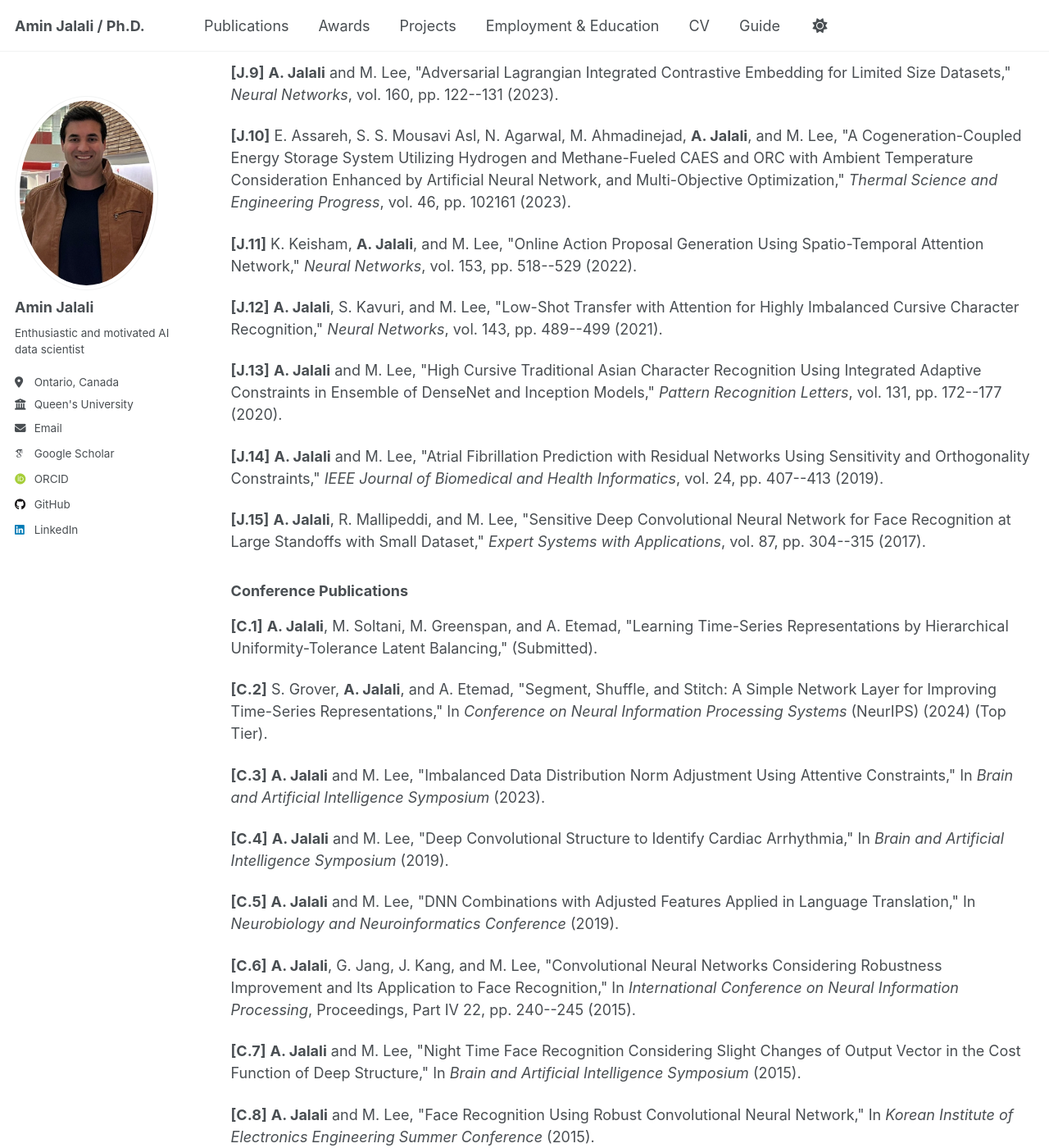
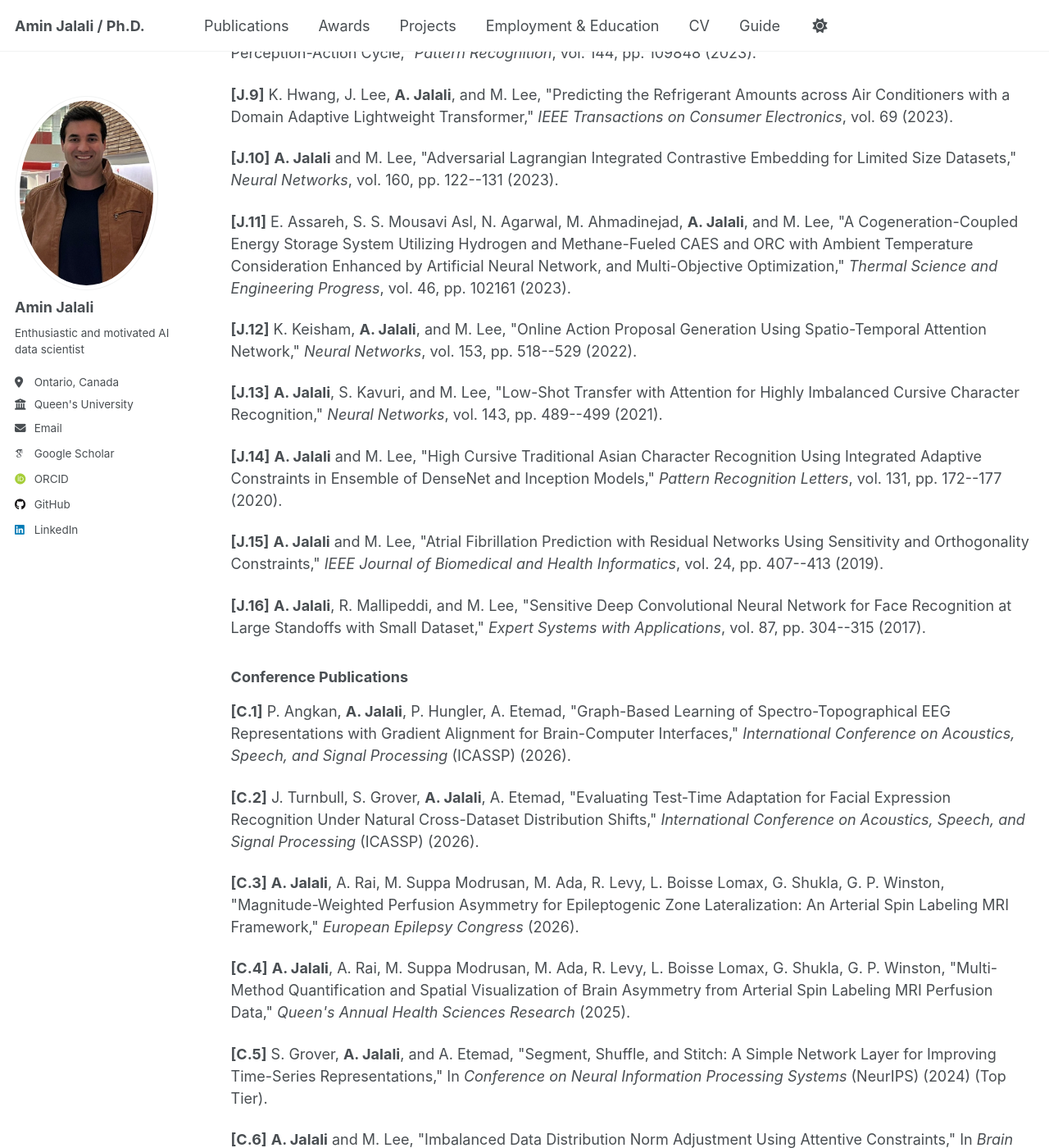
Before and after one commit to aminjalali-research/aminjalali-research.github.io, a Jekyll site: the page built from _pages/publications.html, in a window 1280 px wide and 1400 px high, scrolled down 1527 px. Shown: the whole window at 82% size. Built offline with Jekyll 4.4.1, drawn with Linux system fonts in a browser that asks for light colours; some web fonts are replaced; some of the changed text lies outside the part shown.

Commit message:
Update website from latest resume: refresh publications, employment, projects, awards, and about page
- About: Updated publication count (42), citations (890+), h-index (17)
- Employment: Added missing bullet for first postdoc; removed Bachelor's section
- Publications: Added J.1 (TMLR), updated J.2/J.3 venues; added C.1-C.4 (ICASSP 2026, European Epilepsy Congress, Queen's Health Sciences); added C.13; renumbered all entries
- Projects: Updated first section header to Dept of Medicine / Centre for Neuroscience Studies; added EEG-Language, RAG project items
- Awards: Removed Grants, Teaching, Invited Talks, and Graduate Coursework sections

```diff
--- a/_pages/portfolio.html
+++ b/_pages/portfolio.html
@@ -9,17 +9,19 @@ author_profile: true
 
 <h1>Projects</h1>
 
-<h2>Human-Centered AI and Interactive Machines Lab / Ingenuity Labs Research Center</h2>
+<h2>Department of Medicine / Centre for Neuroscience Studies</h2>
 <p><strong>Ongoing Research Projects</strong> | <em>2025-Present</em></p>
 
 <ul>
 <li>Implementing AI algorithms for pre-surgical decision-making for neurological diseases and in particular for epilepsy.</li>
+<li>Chain-of-thought and PEFT fine-tuning of EEG-Language models for seizure detection.</li>
+<li>RAG (Retrieval-Augmented Generation) to search over neurologists' reports to retrieve the searched content.</li>
 <li>Analyzing the pipelines and monitoring systems in the hospital in order to develop programming code to make the processes more efficient.</li>
 <li>Improving the algorithms designed to precisely detect hippocampal sclerosis measurements and MRI arterial spin labeling asymmetry detection (Kingston General Hospital Project).</li>
 </ul>
 
 <h2>Human-Centered AI and Interactive Machines Lab / Ingenuity Labs Research Center</h2>
-<p><strong>Ongoing Research Projects</strong> | <em>2023-2025</em></p>
+<p><strong>Research Projects</strong> | <em>2023-2025</em></p>
 
 <ul>
 <li>Developed AI and ML models for time-series forecasting and anomaly detection applications (Bank of Montreal Project).</li>
--- a/_pages/publications.html
+++ b/_pages/publications.html
@@ -27,52 +27,62 @@ author_profile: true
 
 <h3>Journal Publications</h3>
 
-<p><strong>[J.1]</strong> P. Angkan, <strong>A. Jalali</strong>, P. Hungler, A. Etemad, "Multi-Domain EEG Representation Learning with Orthogonal Mapping and Attention-based Fusion for Cognitive Load Classification," (Submitted).</p>
+<p><strong>[J.1]</strong> <strong>A. Jalali</strong>, M. Soltani, M. Greenspan, and A. Etemad, "Learning Time-Series Representations by Hierarchical Uniformity-Tolerance Latent Balancing," <em>Transactions on Machine Learning Research</em> (2025).</p>
 
-<p><strong>[J.2]</strong> J. Kim, M. Toikkanen, <strong>A. Jalali</strong>, M. Kim, H. Han, H. Kim, W. Shin, J. Ho-Young, K. Kim, "Adaptive Metadata-Guided Supervised Contrastive Learning for Domain Adaptation on Respiratory Sound Classification," <em>IEEE Journal of Biomedical and Health Informatics</em>, vol., pp. (2025).</p>
+<p><strong>[J.2]</strong> P. Angkan, <strong>A. Jalali</strong>, P. Hungler, A. Etemad, "Multi-Domain EEG Representation Learning with Orthogonal Mapping and Attention-based Fusion for Cognitive Load Classification," <em>IEEE Transactions on Human-Machine Systems</em> (2025).</p>
 
-<p><strong>[J.3]</strong> M. Bermudez-Gonzalez, <strong>A. Jalali</strong>, and M. Lee, "Dynamically Adaptive Deformable Feature Fusion for multi-scale character detection in ancient documents," <em>Engineering Applications of Artificial Intelligence</em>, vol. 139, pp. 109458 (2025).</p>
+<p><strong>[J.3]</strong> J. Kim, M. Toikkanen, <strong>A. Jalali</strong>, M. Kim, H. Han, H. Kim, W. Shin, J. Ho-Young, K. Kim, "Adaptive Metadata-Guided Supervised Contrastive Learning for Domain Adaptation on Respiratory Sound Classification," <em>IEEE Journal of Biomedical and Health Informatics</em>, vol. 29, No. 8 (2025).</p>
 
-<p><strong>[J.4]</strong> <strong>A. Jalali</strong>, S. Lee, and M. Lee, "Learnable Feature Alignment with Attention-Based Data Augmentation for Handling Data Issue in Traditional Scripts," <em>Applied Soft Computing</em>, vol. 167, pp. 112394 (2024).</p>
+<p><strong>[J.4]</strong> M. Bermudez-Gonzalez, <strong>A. Jalali</strong>, and M. Lee, "Dynamically Adaptive Deformable Feature Fusion for multi-scale character detection in ancient documents," <em>Engineering Applications of Artificial Intelligence</em>, vol. 139, pp. 109458 (2025).</p>
 
-<p><strong>[J.5]</strong> S. A. M. Mohamud, <strong>A. Jalali</strong>, and M. Lee, "Hierarchical Reasoning Based on Perception Action Cycle for Visual Question Answering," <em>Expert Systems with Applications</em>, vol. 241, pp. 122698 (2024).</p>
+<p><strong>[J.5]</strong> <strong>A. Jalali</strong>, S. Lee, and M. Lee, "Learnable Feature Alignment with Attention-Based Data Augmentation for Handling Data Issue in Traditional Scripts," <em>Applied Soft Computing</em>, vol. 167, pp. 112394 (2024).</p>
 
-<p><strong>[J.6]</strong> K. Keisham, <strong>A. Jalali</strong>, J. Kim, M. Lee, "Multi-Level Alignment for Few-Shot Temporal Action Localization," <em>Information Sciences</em>, vol. 650, pp. 119618 (2023).</p>
+<p><strong>[J.6]</strong> S. A. M. Mohamud, <strong>A. Jalali</strong>, and M. Lee, "Hierarchical Reasoning Based on Perception Action Cycle for Visual Question Answering," <em>Expert Systems with Applications</em>, vol. 241, pp. 122698 (2024).</p>
 
-<p><strong>[J.7]</strong> S. A. M. Mohamud, <strong>A. Jalali</strong>, and M. Lee, "Encoder-Decoder Cycle for Visual Question Answering Based on Perception-Action Cycle," <em>Pattern Recognition</em>, vol. 144, pp. 109848 (2023).</p>
+<p><strong>[J.7]</strong> K. Keisham, <strong>A. Jalali</strong>, J. Kim, M. Lee, "Multi-Level Alignment for Few-Shot Temporal Action Localization," <em>Information Sciences</em>, vol. 650, pp. 119618 (2023).</p>
 
-<p><strong>[J.8]</strong> K. Hwang, J. Lee, <strong>A. Jalali</strong>, and M. Lee, "Predicting the Refrigerant Amounts across Air Conditioners with a Domain Adaptive Lightweight Transformer," <em>IEEE Transactions on Consumer Electronics</em>, vol. 69 (2023).</p>
+<p><strong>[J.8]</strong> S. A. M. Mohamud, <strong>A. Jalali</strong>, and M. Lee, "Encoder-Decoder Cycle for Visual Question Answering Based on Perception-Action Cycle," <em>Pattern Recognition</em>, vol. 144, pp. 109848 (2023).</p>
 
-<p><strong>[J.9]</strong> <strong>A. Jalali</strong> and M. Lee, "Adversarial Lagrangian Integrated Contrastive Embedding for Limited Size Datasets," <em>Neural Networks</em>, vol. 160, pp. 122--131 (2023).</p>
+<p><strong>[J.9]</strong> K. Hwang, J. Lee, <strong>A. Jalali</strong>, and M. Lee, "Predicting the Refrigerant Amounts across Air Conditioners with a Domain Adaptive Lightweight Transformer," <em>IEEE Transactions on Consumer Electronics</em>, vol. 69 (2023).</p>
 
-<p><strong>[J.10]</strong> E. Assareh, S. S. Mousavi Asl, N. Agarwal, M. Ahmadinejad, <strong>A. Jalali</strong>, and M. Lee, "A Cogeneration-Coupled Energy Storage System Utilizing Hydrogen and Methane-Fueled CAES and ORC with Ambient Temperature Consideration Enhanced by Artificial Neural Network, and Multi-Objective Optimization," <em>Thermal Science and Engineering Progress</em>, vol. 46, pp. 102161 (2023).</p>
+<p><strong>[J.10]</strong> <strong>A. Jalali</strong> and M. Lee, "Adversarial Lagrangian Integrated Contrastive Embedding for Limited Size Datasets," <em>Neural Networks</em>, vol. 160, pp. 122--131 (2023).</p>
 
-<p><strong>[J.11]</strong> K. Keisham, <strong>A. Jalali</strong>, and M. Lee, "Online Action Proposal Generation Using Spatio-Temporal Attention Network," <em>Neural Networks</em>, vol. 153, pp. 518--529 (2022).</p>
+<p><strong>[J.11]</strong> E. Assareh, S. S. Mousavi Asl, N. Agarwal, M. Ahmadinejad, <strong>A. Jalali</strong>, and M. Lee, "A Cogeneration-Coupled Energy Storage System Utilizing Hydrogen and Methane-Fueled CAES and ORC with Ambient Temperature Consideration Enhanced by Artificial Neural Network, and Multi-Objective Optimization," <em>Thermal Science and Engineering Progress</em>, vol. 46, pp. 102161 (2023).</p>
 
-<p><strong>[J.12]</strong> <strong>A. Jalali</strong>, S. Kavuri, and M. Lee, "Low-Shot Transfer with Attention for Highly Imbalanced Cursive Character Recognition," <em>Neural Networks</em>, vol. 143, pp. 489--499 (2021).</p>
+<p><strong>[J.12]</strong> K. Keisham, <strong>A. Jalali</strong>, and M. Lee, "Online Action Proposal Generation Using Spatio-Temporal Attention Network," <em>Neural Networks</em>, vol. 153, pp. 518--529 (2022).</p>
 
-<p><strong>[J.13]</strong> <strong>A. Jalali</strong> and M. Lee, "High Cursive Traditional Asian Character Recognition Using Integrated Adaptive Constraints in Ensemble of DenseNet and Inception Models," <em>Pattern Recognition Letters</em>, vol. 131, pp. 172--177 (2020).</p>
+<p><strong>[J.13]</strong> <strong>A. Jalali</strong>, S. Kavuri, and M. Lee, "Low-Shot Transfer with Attention for Highly Imbalanced Cursive Character Recognition," <em>Neural Networks</em>, vol. 143, pp. 489--499 (2021).</p>
 
-<p><strong>[J.14]</strong> <strong>A. Jalali</strong> and M. Lee, "Atrial Fibrillation Prediction with Residual Networks Using Sensitivity and Orthogonality Constraints," <em>IEEE Journal of Biomedical and Health Informatics</em>, vol. 24, pp. 407--413 (2019).</p>
+<p><strong>[J.14]</strong> <strong>A. Jalali</strong> and M. Lee, "High Cursive Traditional Asian Character Recognition Using Integrated Adaptive Constraints in Ensemble of DenseNet and Inception Models," <em>Pattern Recognition Letters</em>, vol. 131, pp. 172--177 (2020).</p>
 
-<p><strong>[J.15]</strong> <strong>A. Jalali</strong>, R. Mallipeddi, and M. Lee, "Sensitive Deep Convolutional Neural Network for Face Recognition at Large Standoffs with Small Dataset," <em>Expert Systems with Applications</em>, vol. 87, pp. 304--315 (2017).</p>
+<p><strong>[J.15]</strong> <strong>A. Jalali</strong> and M. Lee, "Atrial Fibrillation Prediction with Residual Networks Using Sensitivity and Orthogonality Constraints," <em>IEEE Journal of Biomedical and Health Informatics</em>, vol. 24, pp. 407--413 (2019).</p>
+
+<p><strong>[J.16]</strong> <strong>A. Jalali</strong>, R. Mallipeddi, and M. Lee, "Sensitive Deep Convolutional Neural Network for Face Recognition at Large Standoffs with Small Dataset," <em>Expert Systems with Applications</em>, vol. 87, pp. 304--315 (2017).</p>
 
 <h3>Conference Publications</h3>
 
-<p><strong>[C.1]</strong> <strong>A. Jalali</strong>, M. Soltani, M. Greenspan, and A. Etemad, "Learning Time-Series Representations by Hierarchical Uniformity-Tolerance Latent Balancing," (Submitted).</p>
+<p><strong>[C.1]</strong> P. Angkan, <strong>A. Jalali</strong>, P. Hungler, A. Etemad, "Graph-Based Learning of Spectro-Topographical EEG Representations with Gradient Alignment for Brain-Computer Interfaces," <em>International Conference on Acoustics, Speech, and Signal Processing</em> (ICASSP) (2026).</p>
 
-<p><strong>[C.2]</strong> S. Grover, <strong>A. Jalali</strong>, and A. Etemad, "Segment, Shuffle, and Stitch: A Simple Network Layer for Improving Time-Series Representations," In <em>Conference on Neural Information Processing Systems</em> (NeurIPS) (2024) (Top Tier).</p>
+<p><strong>[C.2]</strong> J. Turnbull, S. Grover, <strong>A. Jalali</strong>, A. Etemad, "Evaluating Test-Time Adaptation for Facial Expression Recognition Under Natural Cross-Dataset Distribution Shifts," <em>International Conference on Acoustics, Speech, and Signal Processing</em> (ICASSP) (2026).</p>
 
-<p><strong>[C.3]</strong> <strong>A. Jalali</strong> and M. Lee, "Imbalanced Data Distribution Norm Adjustment Using Attentive Constraints," In <em>Brain and Artificial Intelligence Symposium</em> (2023).</p>
+<p><strong>[C.3]</strong> <strong>A. Jalali</strong>, A. Rai, M. Suppa Modrusan, M. Ada, R. Levy, L. Boisse Lomax, G. Shukla, G. P. Winston, "Magnitude-Weighted Perfusion Asymmetry for Epileptogenic Zone Lateralization: An Arterial Spin Labeling MRI Framework," <em>European Epilepsy Congress</em> (2026).</p>
 
-<p><strong>[C.4]</strong> <strong>A. Jalali</strong> and M. Lee, "Deep Convolutional Structure to Identify Cardiac Arrhythmia," In <em>Brain and Artificial Intelligence Symposium</em> (2019).</p>
+<p><strong>[C.4]</strong> <strong>A. Jalali</strong>, A. Rai, M. Suppa Modrusan, M. Ada, R. Levy, L. Boisse Lomax, G. Shukla, G. P. Winston, "Multi-Method Quantification and Spatial Visualization of Brain Asymmetry from Arterial Spin Labeling MRI Perfusion Data," <em>Queen's Annual Health Sciences Research</em> (2025).</p>
 
-<p><strong>[C.5]</strong> <strong>A. Jalali</strong> and M. Lee, "DNN Combinations with Adjusted Features Applied in Language Translation," In <em>Neurobiology and Neuroinformatics Conference</em> (2019).</p>
+<p><strong>[C.5]</strong> S. Grover, <strong>A. Jalali</strong>, and A. Etemad, "Segment, Shuffle, and Stitch: A Simple Network Layer for Improving Time-Series Representations," In <em>Conference on Neural Information Processing Systems</em> (NeurIPS) (2024) (Top Tier).</p>
 
-<p><strong>[C.6]</strong> <strong>A. Jalali</strong>, G. Jang, J. Kang, and M. Lee, "Convolutional Neural Networks Considering Robustness Improvement and Its Application to Face Recognition," In <em>International Conference on Neural Information Processing</em>, Proceedings, Part IV 22, pp. 240--245 (2015).</p>
+<p><strong>[C.6]</strong> <strong>A. Jalali</strong> and M. Lee, "Imbalanced Data Distribution Norm Adjustment Using Attentive Constraints," In <em>Brain and Artificial Intelligence Symposium</em> (2023).</p>
 
-<p><strong>[C.7]</strong> <strong>A. Jalali</strong> and M. Lee, "Night Time Face Recognition Considering Slight Changes of Output Vector in the Cost Function of Deep Structure," In <em>Brain and Artificial Intelligence Symposium</em> (2015).</p>
+<p><strong>[C.7]</strong> <strong>A. Jalali</strong> and M. Lee, "Deep Convolutional Structure to Identify Cardiac Arrhythmia," In <em>Brain and Artificial Intelligence Symposium</em> (2019).</p>
 
-<p><strong>[C.8]</strong> <strong>A. Jalali</strong> and M. Lee, "Face Recognition Using Robust Convolutional Neural Network," In <em>Korean Institute of Electronics Engineering Summer Conference</em> (2015).</p>
+<p><strong>[C.8]</strong> <strong>A. Jalali</strong> and M. Lee, "DNN Combinations with Adjusted Features Applied in Language Translation," In <em>Neurobiology and Neuroinformatics Conference</em> (2019).</p>
 
-<p><strong>[C.9]</strong> <strong>A. Jalali</strong>, R. Mallipeddi, and M. Lee, "Deformation Invariant and Contactless Palmprint Recognition Using Convolutional Neural Network," In <em>International Conference on Human-Agent Interaction</em>, pp. 209--212 (2015).</p>
+<p><strong>[C.9]</strong> <strong>A. Jalali</strong>, G. Jang, J. Kang, and M. Lee, "Convolutional Neural Networks Considering Robustness Improvement and Its Application to Face Recognition," In <em>International Conference on Neural Information Processing</em>, Proceedings, Part IV 22, pp. 240--245 (2015).</p>
+
+<p><strong>[C.10]</strong> <strong>A. Jalali</strong> and M. Lee, "Night Time Face Recognition Considering Slight Changes of Output Vector in the Cost Function of Deep Structure," In <em>Brain and Artificial Intelligence Symposium</em> (2015).</p>
+
+<p><strong>[C.11]</strong> <strong>A. Jalali</strong> and M. Lee, "Face Recognition Using Robust Convolutional Neural Network," In <em>Korean Institute of Electronics Engineering Summer Conference</em> (2015).</p>
+
+<p><strong>[C.12]</strong> <strong>A. Jalali</strong>, R. Mallipeddi, and M. Lee, "Deformation Invariant and Contactless Palmprint Recognition Using Convolutional Neural Network," In <em>International Conference on Human-Agent Interaction</em>, pp. 209--212 (2015).</p>
+
+<p><strong>[C.13]</strong> <strong>A. Jalali</strong> and G. Winston, "Multi-Method Quantification and Spatial Visualization of Brain Asymmetry from Arterial Spin Labeling Perfusion Data," (Submitted).</p>
```
Also changed, not shown: _pages/about.md (+1 -1 lines), _pages/employment.html (+1 -11 lines), _pages/teaching.html (+1 -32 lines).
